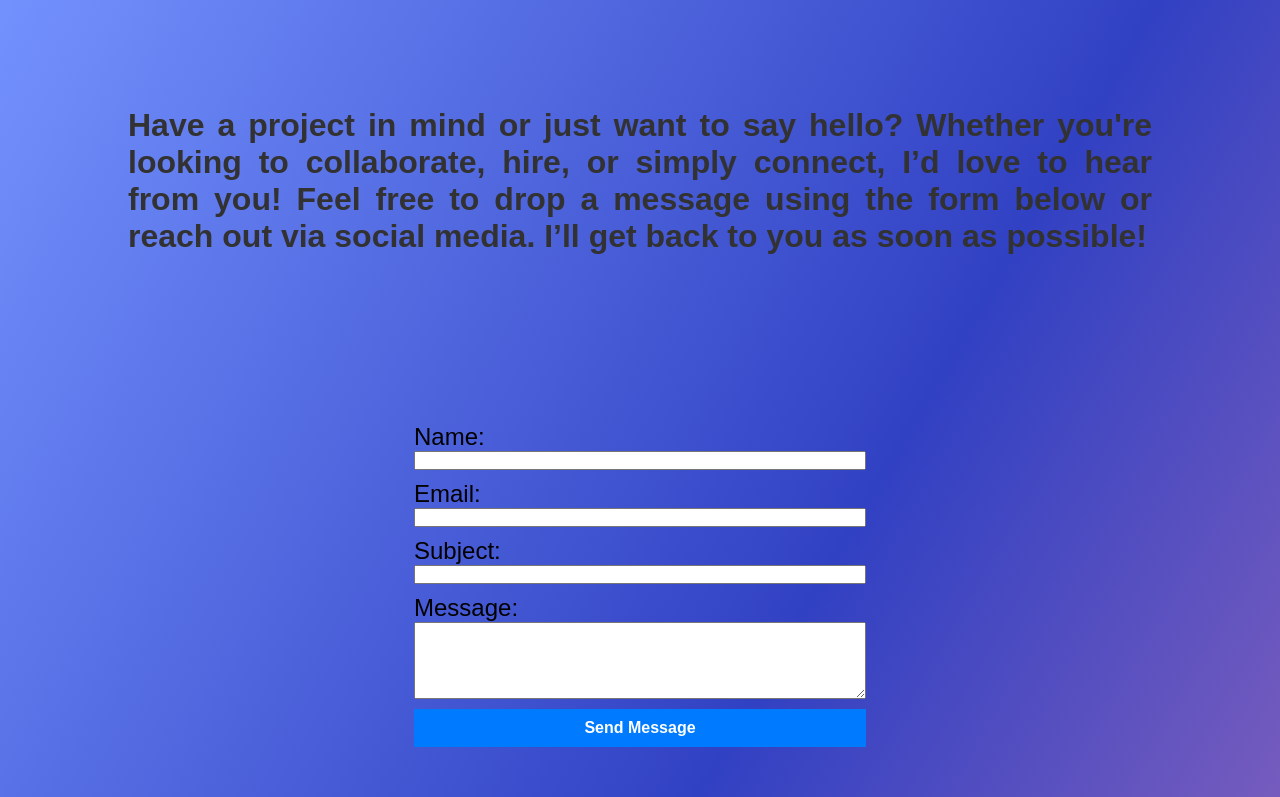
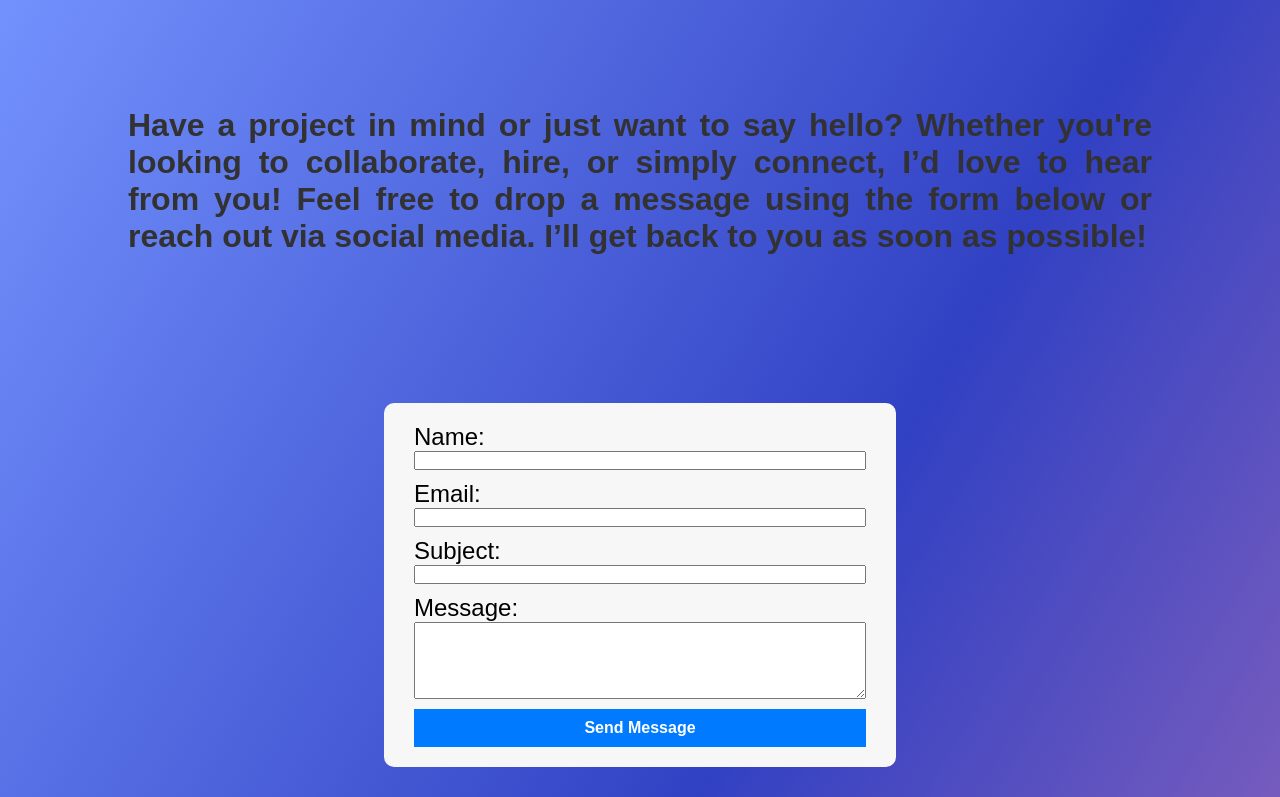
Before and after one commit to TejasGhadge802/personalPortfolio, a plain HTML site: page contact.html in a window 1280 px wide. Shown: the part 155-952 px from the top of the page. Drawn offline with Linux system fonts and the light colour scheme.

Commit message:
Update contact.html

```diff
--- a/contact.html
+++ b/contact.html
@@ -31,6 +31,8 @@
             width: 40%;
             padding: 10px 20px;
             margin: 20px;
+            background-color: #f7f7f7;
+            border-radius: 10px;
         }
         .form-group{
             margin: 10px;
```
